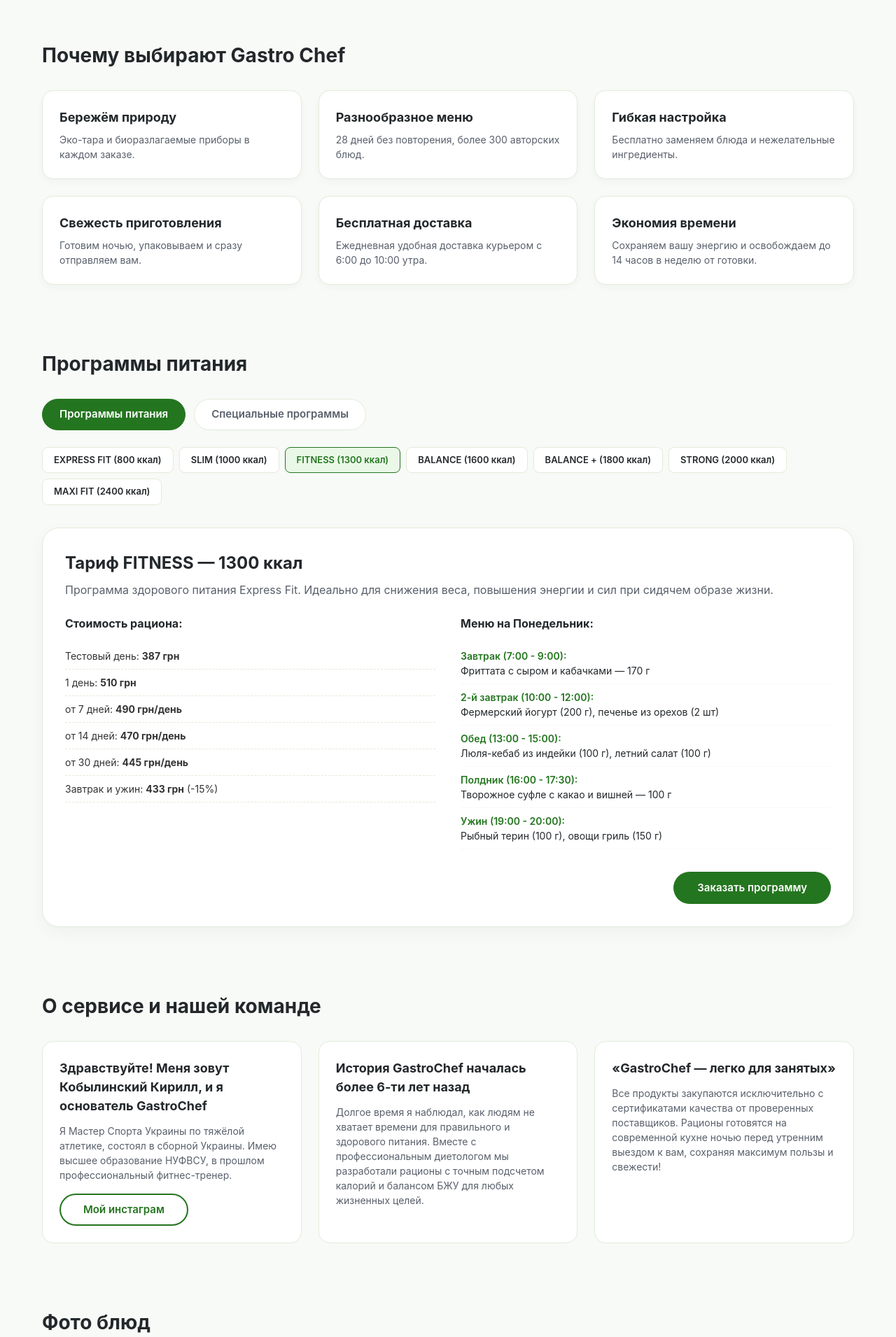
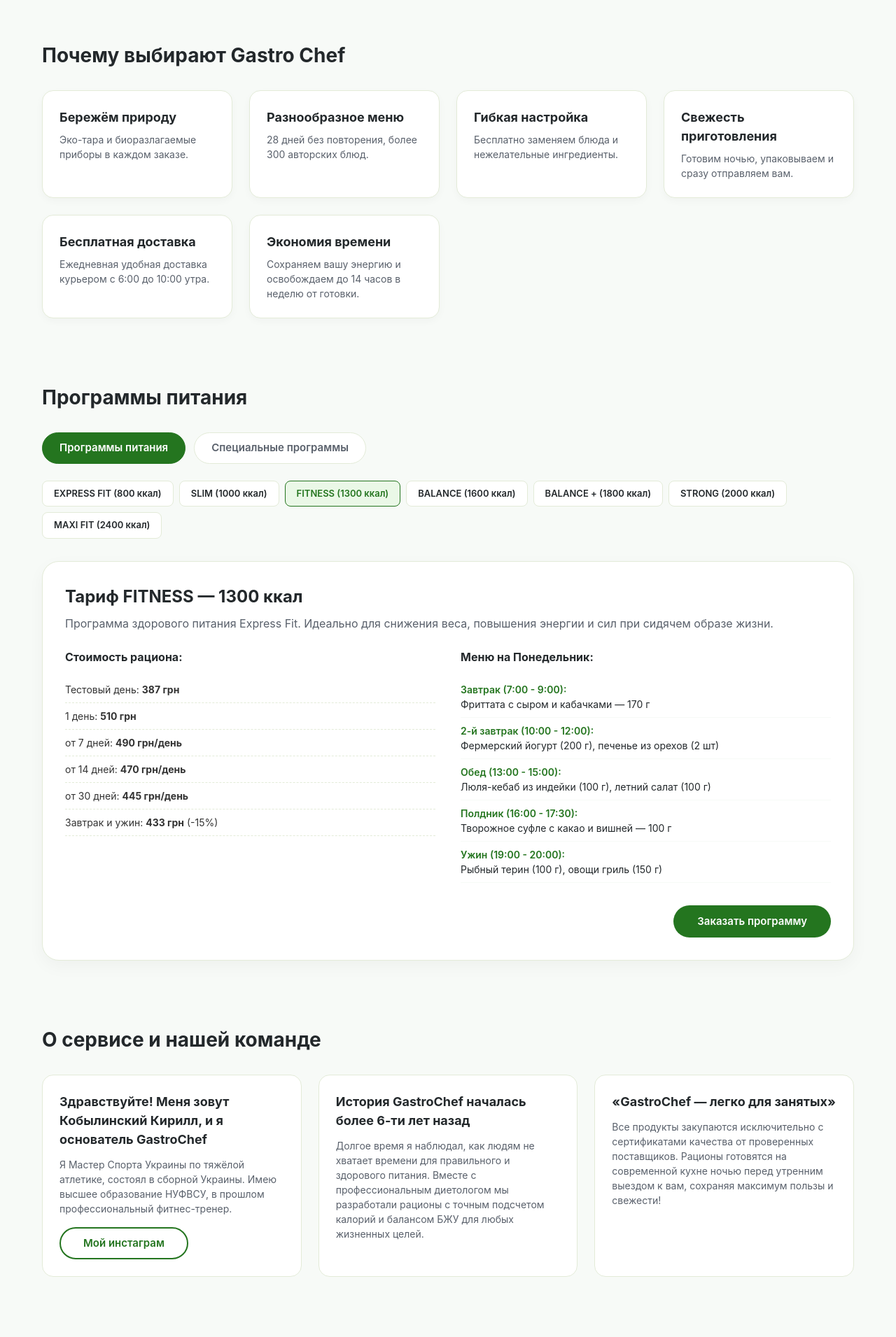
Before and after one commit to Sanda1k/Webproject, a plain HTML site: page index.html in a window 1280 px wide. Shown: the part 820-2731 px from the top of the page at 70% size. Drawn offline with Linux system fonts and the light colour scheme.

Commit message:
Convert advantages and about sections to responsive CSS Grid

```diff
--- a/css/components.css
+++ b/css/components.css
@@ -366,18 +366,19 @@
   padding-bottom: var(--space-3xl, 48px);
 }
 
+/* Это Grid Container (родительская сетка) */
 .advantages__list {
-  display: flex;
-  flex-wrap: wrap;
+  display: grid;
+  grid-template-columns: repeat(auto-fit, minmax(260px, 1fr));
   gap: var(--space-xl, 24px);
   margin: 0;
   padding: 0;
   list-style: none;
 }
 
+/* Это Direct Grid Items (прямые элементы сетки) */
 .advantages__item {
-  flex: 1 1 calc(33.333% - 24px);
-  min-width: 260px;
+  min-width: 0;
   padding: var(--space-xl, 24px);
   background-color: var(--color-white, #ffffff);
   border: 1px solid var(--color-border, #e3ebd8);
@@ -568,13 +569,13 @@
 }
 
 .about__grid {
-  display: flex;
-  flex-wrap: wrap;
+  display: grid;
+  grid-template-columns: repeat(auto-fit, minmax(280px, 1fr));
   gap: var(--space-xl, 24px);
 }
 
 .about__card {
-  flex: 1 1 300px;
+  min-width: 0;
   padding: var(--space-xl, 24px);
   background-color: var(--color-white, #ffffff);
   border: 1px solid var(--color-border, #e3ebd8);
```
